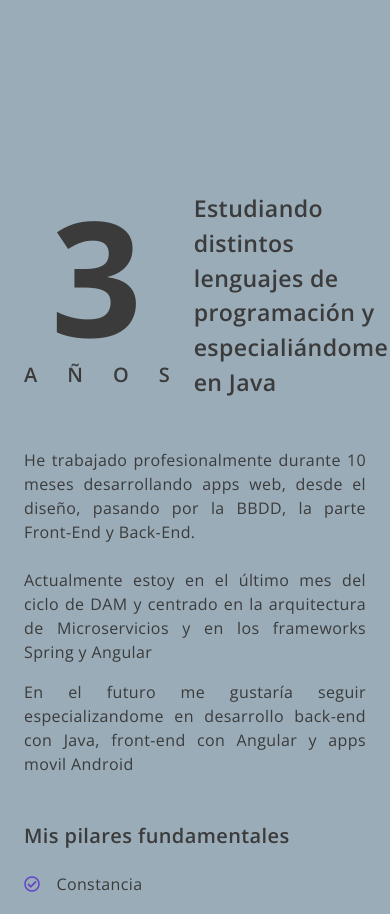
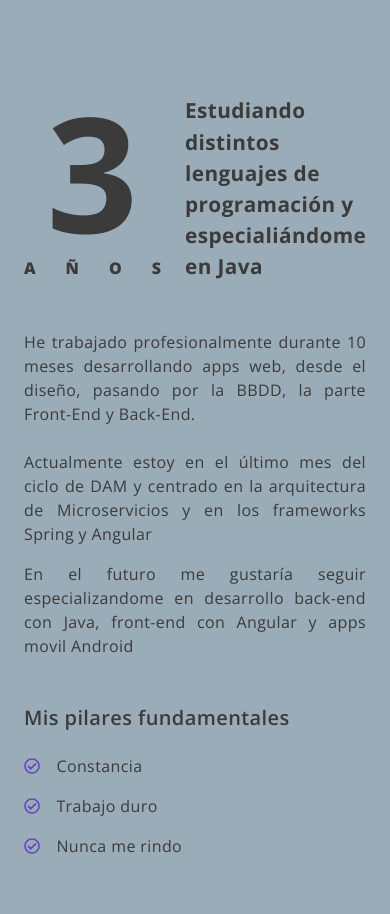
Before and after one commit to jitos-dev/mi-portfolio, a PHP site: page / in a window 390 px wide. Shown: the part 721-1635 px from the top of the page. Run offline with PHP 8.4, Linux system fonts and the light colour scheme; some libraries are stand-ins or nearby versions.

Commit message:
changes in media-query version movile

```diff
--- a/css/style.css
+++ b/css/style.css
@@ -122,6 +122,10 @@ p {
 
 
 /*** Navbar ***/
+.navbar h1.text-nav {
+    color: #60412B;
+}
+
 .navbar.fixed-top {
     display: none;
     transition: .5s;
@@ -144,6 +148,24 @@ p {
     .navbar .navbar-nav .nav-link {
         padding: 10px 0;
     }
+}
+
+@media (max-width: 500px) {
+    .intro {
+        font-size: 1.3rem !important;
+        font-weight: 700;
+    }
+
+    .years h5 {
+        font-size: 1rem;
+        font-weight: 900;
+    }
+
+    #about,
+    #skill {
+        padding-top: 0 !important;
+    }
+
 }
 
 
@@ -177,12 +199,6 @@ p {
     margin-right: 1.5rem;
 }
 
-.email a {
-    color: var(--light) !important;
-    font-size: 1.3rem;
-    cursor: pointer;
-}
-
 .contacto a {
     height: 3.5em;
 }
@@ -191,6 +207,12 @@ p {
     font-size: 2rem;
     position: relative;
     bottom: 0.2rem;
+}
+
+i.whatsap {
+    color: var(--light) !important;
+    /* font-size: 1.3rem;
+    cursor: pointer; */
 }
 
 .contacto .linkedin-header i {
@@ -395,7 +417,7 @@ p {
 
 .portfolio-img {
     position: relative;
-    background-color: var(--light);
+    background-color: var(--dark);
 }
 
 .portfolio-btn {
@@ -404,7 +426,8 @@ p {
     height: 100%;
     top: 0;
     left: 0;
-    background: rgba(98, 68, 197, .9);
+    /* background: rgba(98, 68, 197, .9); */
+    background: rgba(60, 69, 92, .9);
     display: flex;
     align-items: flex-end;
     justify-content: flex-start;
--- a/index.html
+++ b/index.html
@@ -147,7 +149,8 @@
                             <h1 class="display-1 mb-3">3</h1>
                             <h5 class="mb-0">AÑOS</h5>
                         </div>
-                        <h3 class="lh-base mb-0">Estudiando distintos lenguajes de programación y especialiándome en
+                        <h3 class="lh-base mb-0 intro">Estudiando distintos lenguajes de programación y especialiándome
+                            en
                             Java</h3>
                     </div>
                     <p class="mb-4">He trabajado profesionalmente durante 10 meses desarrollando apps web, desde el
```
Also changed, not shown: other parts of index.html (+23 -20 lines).
